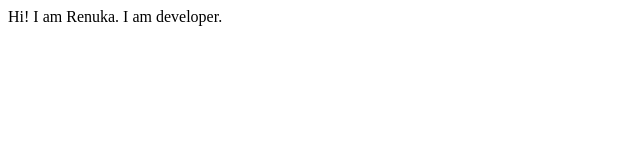
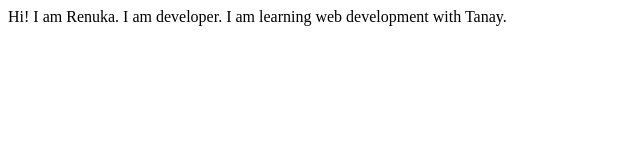
Before and after one commit to renukapaturkar/renukapaturkar-portfolio, a plain HTML site: page index.html in a window 1280 px wide. Shown: the whole page, without its empty margins (0-640 px from the left). Drawn offline with Linux system fonts and the light colour scheme.

Commit message:
more details added on new branch

```diff
--- a/index.html
+++ b/index.html
@@ -8,5 +8,6 @@
 <body>
     Hi! I am Renuka.
     I am developer.
+    I am learning web development with Tanay.
 </body>
 </html>
```
